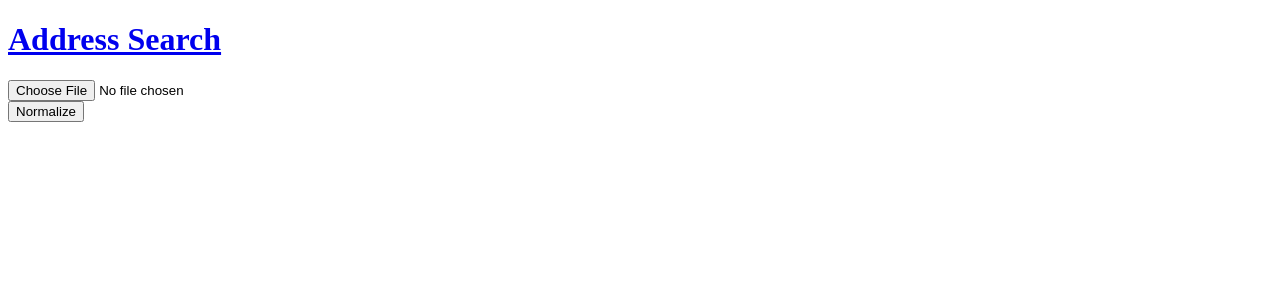
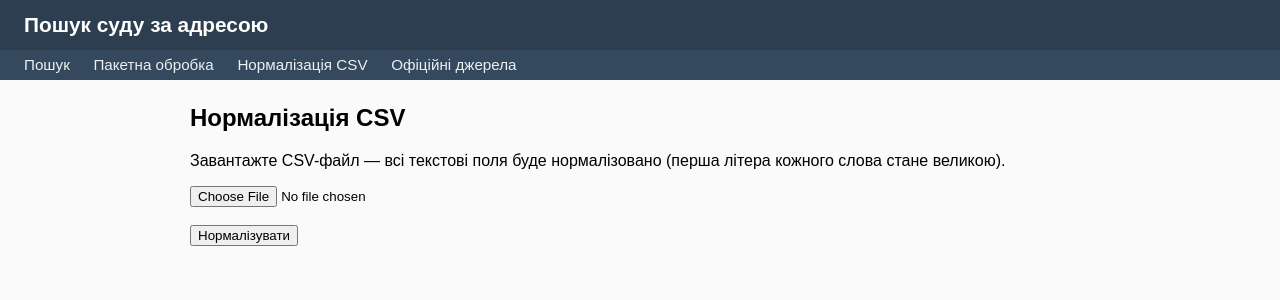
Before and after one commit to MasloNick/pdf, a Flask app: page /normalize in a window 1280 px wide. Shown: the top 300 px of the page. Run offline with Flask 3, Linux system fonts and the light colour scheme.

Commit message:
Fix critical NLP bugs and improve Ukrainian text handling
- Fix normalize() breaking Ukrainian apostrophes: .title() treats ' as
  word boundary turning "об'єднана" into "Об'Єднана" — now capitalises
  only the first letter of each space-separated word
- Fix normalize() crash on None values from CSV rows with missing fields
- Fix double normalization: resolve_code() no longer calls normalize()
  internally, respecting the caller's normalise=False choice
- Fix _AnchorExtractor fragmenting link text from nested HTML tags
  (<a><span>text</span></a> now produces one entry, not fragments)
- Fix /normalize crash on empty CSV files (fieldnames=None)
- Fix output.read() → output.getvalue() inconsistency in normalize route
- Add error handling for file uploads (empty files, wrong encoding)
- Add input validation on the search form (empty fields flash message)
- Add navigation bar between all pages
- Localise entire UI to Ukrainian
- Add search context to result.html (show oblast/district/settlement)
- Remove unused dbf dependency from requirements.txt
- Fix hardcoded debug=True — now controlled via FLASK_DEBUG env var

https://claude.ai/code/session_0165mof5y7FqfygDiGXnEWkW

```diff
--- a/requirements.txt
+++ b/requirements.txt
@@ -1,2 +1 @@
 flask
-dbf
--- a/scripts/collect_official_sources.py
+++ b/scripts/collect_official_sources.py
@@ -312,32 +312,49 @@ class DecisionRegistry:
 
 
 class _AnchorExtractor(HTMLParser):
-    """HTML parser that extracts anchors."""
+    """HTML parser that extracts anchors.
+
+    Accumulates *all* text nodes inside an ``<a>`` element so that nested
+    tags (``<a href="…"><span>some</span> text</a>``) produce one entry
+    with the full link text instead of separate fragments.
+    """
 
     def __init__(self) -> None:
         super().__init__()
         self.links: List[Tuple[str, str]] = []
         self._current_href: Optional[str] = None
+        self._text_parts: List[str] = []
+
+    def _flush(self) -> None:
+        if self._current_href is not None:
+            text = " ".join("".join(self._text_parts).split()).strip()
+            if text:
+                self.links.append((text, self._current_href))
+        self._current_href = None
+        self._text_parts = []
 
     def handle_starttag(self, tag: str, attrs: List[Tuple[str, Optional[str]]]):
         if tag.lower() != "a":
             return
+        # Flush any previous unclosed anchor before starting a new one.
+        if self._current_href is not None:
+            self._flush()
         href = None
         for key, value in attrs:
             if key.lower() == "href":
                 href = value
                 break
-        self._current_href = href
+        if href is not None:
+            self._current_href = href
+            self._text_parts = []
 
     def handle_endtag(self, tag: str):
         if tag.lower() == "a":
-            self._current_href = None
+            self._flush()
 
     def handle_data(self, data: str):
-        if self._current_href:
-            text = data.strip()
-            if text:
-                self.links.append((text, self._current_href))
+        if self._current_href is not None:
+            self._text_parts.append(data)
 
 
 class OfficialSourceCollector:
--- a/scripts/webapp.py
+++ b/scripts/webapp.py
@@ -1,6 +1,7 @@
-from flask import Flask, request, render_template, send_file, redirect, url_for
+from flask import Flask, flash, request, render_template, send_file, redirect, url_for
 import csv
 import io
+import os
 from pathlib import Path
 import sys
 from typing import List, Dict
@@ -12,6 +13,7 @@ if __package__ in (None, ""):
     sys.path.append(str(ROOT_DIR))
 
 app = Flask(__name__, template_folder=str(ROOT_DIR / "templates"))
+app.secret_key = os.environ.get("FLASK_SECRET_KEY", "dev-secret-change-me")
 
 from scripts.collect_official_sources import (  # noqa: E402,E401
     ADMINISTRATIVE_HIERARCHY,
@@ -22,13 +24,30 @@ from scripts.collect_official_sources import (  # noqa: E402,E401
 
 
 def normalize(text: str) -> str:
-    """Very basic normalisation for demonstration."""
-    return " ".join(text.strip().title().split())
+    """Normalise Ukrainian address text.
+
+    Python's ``str.title()`` treats the apostrophe as a word boundary so
+    ``"об'єднана".title()`` produces ``"Об'Єднана"`` instead of the
+    correct ``"Об'єднана"``.  This function capitalises only the first
+    letter of every *space-separated* word, which is safe for Ukrainian.
+    """
+    if not text:
+        return ""
+    text = " ".join(text.strip().split())          # collapse whitespace
+    words = text.split()
+    return " ".join(
+        word[0].upper() + word[1:].lower() if len(word) > 1 else word.upper()
+        for word in words
+    )
 
 
 def resolve_code(oblast: str, district: str, settlement: str) -> str:
-    """Return a dummy code built from components."""
-    parts = [normalize(p) for p in (oblast, district, settlement) if p]
+    """Return a code built from address components.
+
+    The caller is responsible for normalising the values beforehand.
+    This function only joins the non-empty parts with a hyphen.
+    """
+    parts = [p.strip() for p in (oblast, district, settlement) if p and p.strip()]
     return "-".join(parts)
 
 
@@ -62,9 +81,12 @@ def process_file(rows: List[Dict[str, str]], normalise: bool = False) -> List[Di
 @app.route("/", methods=["GET", "POST"])
 def index():
     if request.method == "POST":
-        oblast = request.form.get("oblast", "")
-        district = request.form.get("district", "")
-        settlement = request.form.get("settlement", "")
+        oblast = request.form.get("oblast", "").strip()
+        district = request.form.get("district", "").strip()
+        settlement = request.form.get("settlement", "").strip()
+        if not any((oblast, district, settlement)):
+            flash("Введіть хоча б одне поле адреси.")
+            return redirect(url_for("index"))
         normalise = bool(request.form.get("normalise"))
         if normalise:
             oblast = normalize(oblast)
@@ -72,7 +94,13 @@ def index():
             settlement = normalize(settlement)
         code = resolve_code(oblast, district, settlement)
         court = find_court(code)
-        return render_template("result.html", result=court)
+        return render_template(
+            "result.html",
+            result=court,
+            oblast=oblast,
+            district=district,
+            settlement=settlement,
+        )
     return render_template("index.html")
 
 
@@ -81,11 +109,19 @@ def batch():
     if request.method == "POST":
         file = request.files.get("file")
         normalise = bool(request.form.get("normalise"))
-        if not file:
+        if not file or not file.filename:
+            flash("Будь ласка, оберіть CSV-файл.")
             return redirect(url_for("batch"))
-        stream = io.StringIO(file.stream.read().decode("utf-8"))
+        try:
+            stream = io.StringIO(file.stream.read().decode("utf-8"))
+        except UnicodeDecodeError:
+            flash("Не вдалося прочитати файл. Переконайтесь, що він у кодуванні UTF-8.")
+            return redirect(url_for("batch"))
         reader = csv.DictReader(stream)
         rows = list(reader)
+        if not rows:
+            flash("Файл порожній або не містить даних.")
+            return redirect(url_for("batch"))
         processed = process_file(rows, normalise=normalise)
         return render_template("batch_result.html", rows=processed)
     return render_template("batch.html")
@@ -132,25 +168,34 @@ def official_sources():
 def normalize_route():
     if request.method == "POST":
         file = request.files.get("file")
-        if not file:
+        if not file or not file.filename:
+            flash("Будь ласка, оберіть CSV-файл.")
             return redirect(url_for("normalize_route"))
-        stream = io.StringIO(file.stream.read().decode("utf-8"))
+        try:
+            stream = io.StringIO(file.stream.read().decode("utf-8"))
+        except UnicodeDecodeError:
+            flash("Не вдалося прочитати файл. Переконайтесь, що він у кодуванні UTF-8.")
+            return redirect(url_for("normalize_route"))
         reader = csv.DictReader(stream)
         rows = list(reader)
+        if not rows or not reader.fieldnames:
+            flash("Файл порожній або не містить даних.")
+            return redirect(url_for("normalize_route"))
         for row in rows:
             for key in row:
-                row[key] = normalize(row[key])
+                row[key] = normalize(row[key] or "")
         output = io.StringIO()
         writer = csv.DictWriter(output, fieldnames=reader.fieldnames)
         writer.writeheader()
         writer.writerows(rows)
-        output.seek(0)
-        return send_file(io.BytesIO(output.read().encode("utf-8")),
-                         mimetype="text/csv",
-                         as_attachment=True,
-                         download_name="normalized.csv")
+        return send_file(
+            io.BytesIO(output.getvalue().encode("utf-8")),
+            mimetype="text/csv",
+            as_attachment=True,
+            download_name="normalized.csv",
+        )
     return render_template("normalize.html")
 
 
 if __name__ == "__main__":
-    app.run(debug=True)
+    app.run(debug=os.environ.get("FLASK_DEBUG", "0") == "1")
--- a/templates/base.html
+++ b/templates/base.html
@@ -1,11 +1,40 @@
 <!doctype html>
-<html lang="en">
+<html lang="uk">
 <head>
     <meta charset="utf-8">
-    <title>Address Search</title>
+    <meta name="viewport" content="width=device-width, initial-scale=1">
+    <title>Пошук суду за адресою</title>
+    <style>
+        body { font-family: sans-serif; margin: 0; padding: 0; background: #fafafa; }
+        header { background: #2c3e50; color: #fff; padding: 0.8rem 1.5rem; }
+        header h1 { margin: 0; font-size: 1.3rem; }
+        header h1 a { color: #fff; text-decoration: none; }
+        nav { background: #34495e; padding: 0.4rem 1.5rem; }
+        nav a { color: #ecf0f1; text-decoration: none; margin-right: 1.2rem; font-size: 0.95rem; }
+        nav a:hover { text-decoration: underline; }
+        main { max-width: 900px; margin: 1.5rem auto; padding: 0 1.5rem; }
+        .flash { background: #fff3cd; border: 1px solid #ffc107; padding: 0.6rem 1rem; margin-bottom: 1rem; border-radius: 4px; }
+    </style>
 </head>
 <body>
-    <h1><a href="/">Address Search</a></h1>
-    {% block content %}{% endblock %}
+    <header>
+        <h1><a href="/">Пошук суду за адресою</a></h1>
+    </header>
+    <nav>
+        <a href="/">Пошук</a>
+        <a href="/batch">Пакетна обробка</a>
+        <a href="/normalize">Нормалізація CSV</a>
+        <a href="/official-sources">Офіційні джерела</a>
+    </nav>
+    <main>
+        {% with messages = get_flashed_messages() %}
+        {% if messages %}
+            {% for msg in messages %}
+            <div class="flash">{{ msg }}</div>
+            {% endfor %}
+        {% endif %}
+        {% endwith %}
+        {% block content %}{% endblock %}
+    </main>
 </body>
 </html>
--- a/templates/normalize.html
+++ b/templates/normalize.html
@@ -1,7 +1,9 @@
 {% extends 'base.html' %}
 {% block content %}
+<h2>Нормалізація CSV</h2>
+<p>Завантажте CSV-файл — всі текстові поля буде нормалізовано (перша літера кожного слова стане великою).</p>
 <form method="post" enctype="multipart/form-data">
-    <input type="file" name="file" accept=".csv" required><br>
-    <button type="submit">Normalize</button>
+    <input type="file" name="file" accept=".csv" required><br><br>
+    <button type="submit">Нормалізувати</button>
 </form>
 {% endblock %}
```
Also changed, not shown: templates/batch.html (+5 -3 lines), templates/batch_result.html (+6 -2 lines), templates/index.html (+6 -5 lines), templates/result.html (+9 -1 lines).
